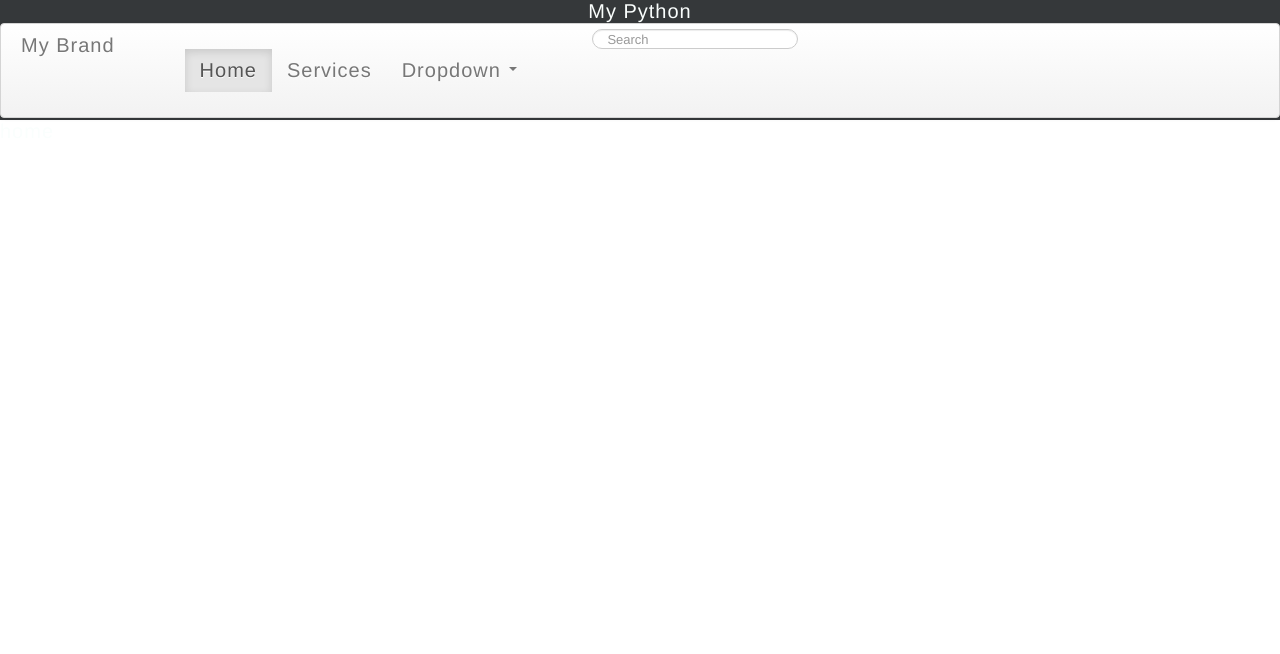
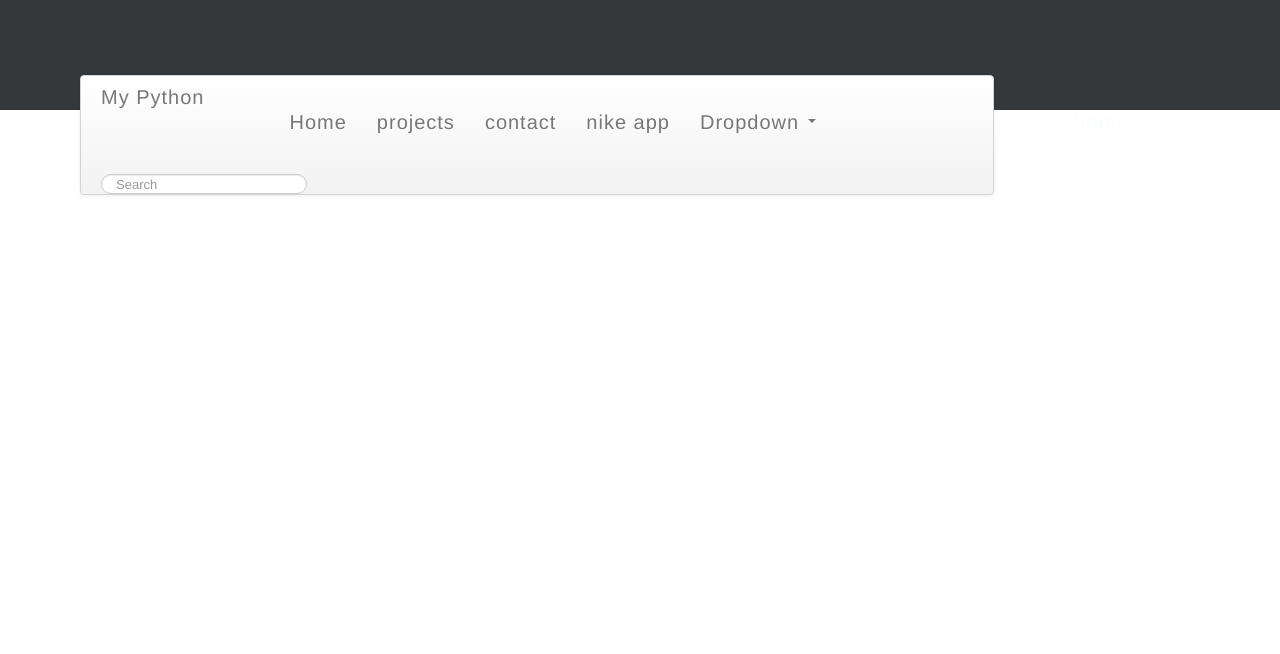
Before and after one commit to pranithmacha/hellodjango, a Django app: page / in a window 1280 px wide. Shown: the top 654 px of the page. Run offline with Django 3.2, Linux system fonts and the light colour scheme; some libraries are stand-ins or nearby versions.

Commit message:
changes to form css

```diff
--- a/hellodjango/templates/myhomepage.html
+++ b/hellodjango/templates/myhomepage.html
@@ -15,17 +15,19 @@
 
 	<div id="container">
 		<div id="header">
-			<h1> <a href='home'>My Python </a></h1>
-			<di
+
+			<div id="menu">
 				<div class="navbar">
 				    <div class="navbar-inner">
 				        <div class="container">
 				            <!-- brand class is from boostrap.css  -->
-				            <a class="brand" href="#">My Brand</a>
+				            <a class="brand" href="home">My Python</a>
 				            <div class="nav-collapse">
 				                <ul class="nav">
-				                    <li class="active"><a href="#">Home</a></li>
-				                    <li><a href="#">Services</a></li>
+				                    <li class="home"><a href="#">Home</a></li>
+				                    <li><a href="projects">projects</a></li>
+									<li><a href='contact'>contact </a></li>
+									<li><a href='nike' >nike app </a></li>
 				                    <li class="dropdown">
 				                        <a href="#" class="dropdown-toggle" data-toggle="dropdown">Dropdown <b class="caret"></b></a>
 				                        <ul class="dropdown-menu">
```
